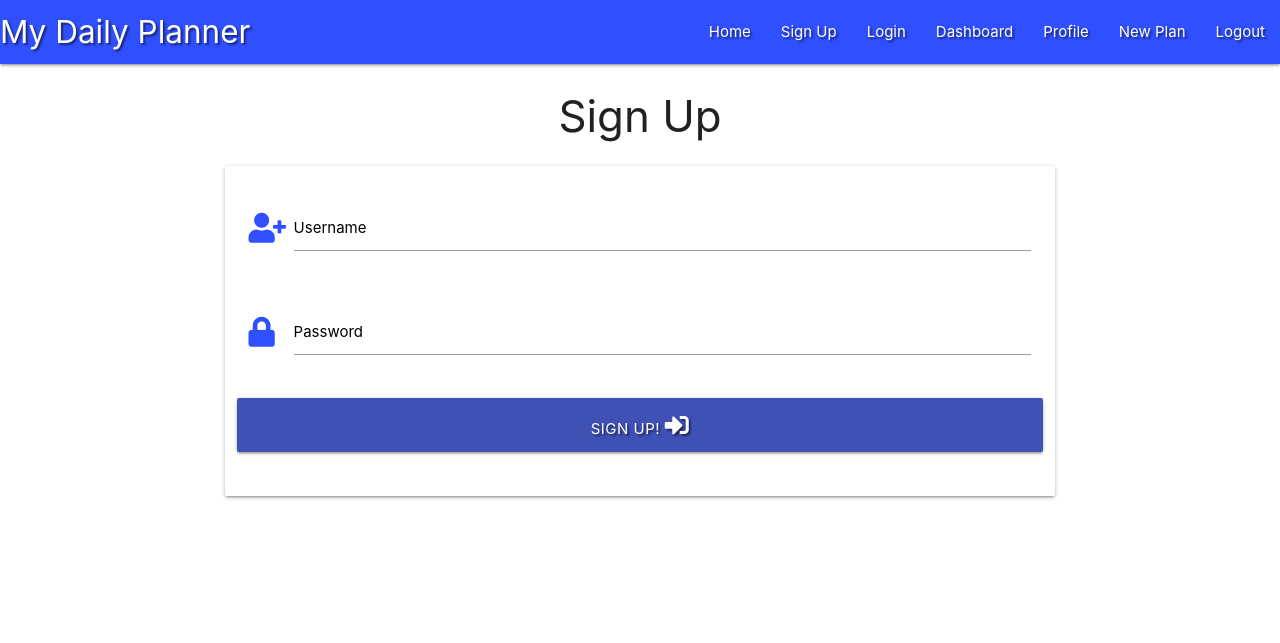
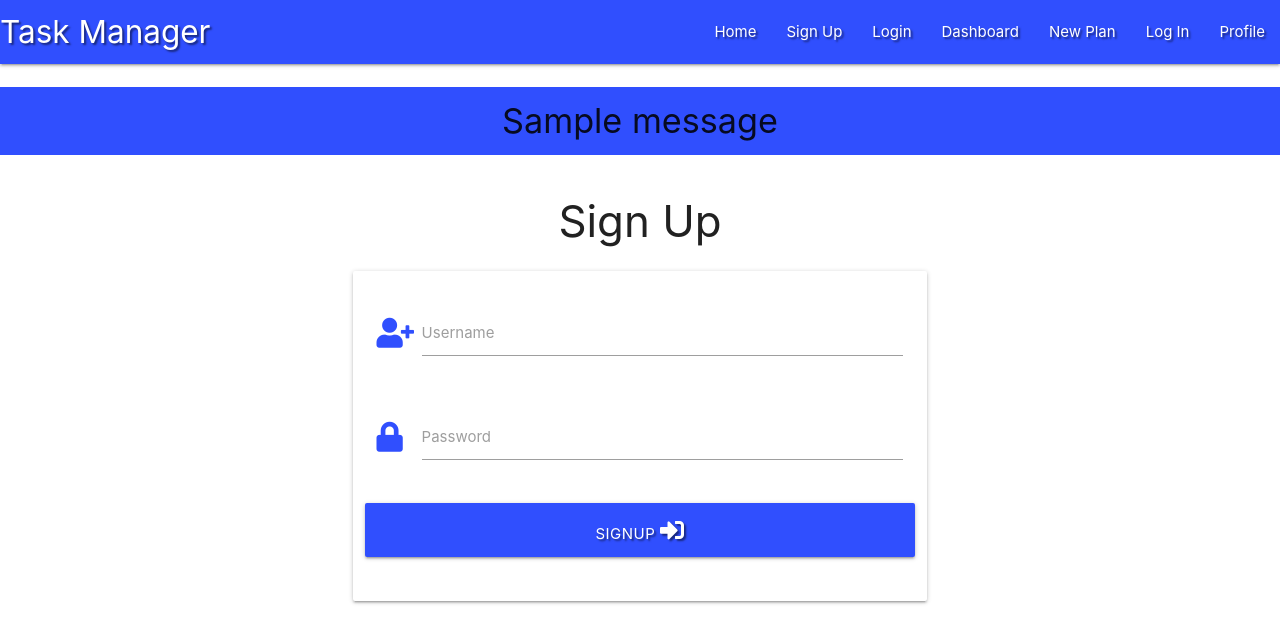
Before and after one commit to qplatt/My-Daily-Planner, a Flask app: page /signup in a window 1280 px wide. Shown: the top 643 px of the page. Run offline with Flask 2, Linux system fonts and the light colour scheme; one stand-in notice (Sample message) is shown; some libraries are stand-ins or nearby versions.

Commit message:
Add signup functionality

```diff
--- a/app.py
+++ b/app.py
@@ -13,14 +13,12 @@ app = Flask(__name__)
 
 app.config["MONGO_DBNAME"] = os.environ.get("MONGO_DBNAME")
 app.config["MONGO_URI"] = os.environ.get("MONGO_URI")
-app.secret_key = os.environ.get("SECERT_KEY")
+app.secret_key = os.environ.get("SECRET_KEY")
 
 mongo = PyMongo(app)
 
 
 @app.route("/")
-
-
 @app.route("/get_plans")
 def get_plans():
     plans = mongo.db.plans.find()
@@ -29,6 +27,24 @@ def get_plans():
 
 @app.route("/signup", methods=["GET", "POST"])
 def signup():
+    if request.method == "POST":
+        # check if username already exists in db
+        existing_user = mongo.db.users.find_one(
+            {"username": request.form.get("username").lower()})
+
+        if existing_user:
+            flash("Username already exists")
+            return redirect(url_for("signup"))
+
+        signup = {
+            "username": request.form.get("username").lower(),
+            "password": generate_password_hash(request.form.get("password"))
+        }
+        mongo.db.users.insert_one(signup)
+
+        # put the new user into 'session' cookie
+        session["user"] = request.form.get("username").lower()
+        flash("Sign Up Complete!")
     return render_template("signup.html")
 
 
--- a/static/css/style.css
+++ b/static/css/style.css
@@ -1,33 +1,8 @@
 .text-shadow {
     text-shadow: 2px 2px 2px rgba(0, 0, 0, 0.5);
 }
-/* label color */
-.input-field label {
-    color: #000;
-  }
-/* label focus color */
-.input-field input[type=text]:focus + label {
-    color: #000;
-  }
-  /* label underline focus color */
-.input-field input[type=text]:focus {
-    border-bottom: 1px solid #000;
-    box-shadow: 0 1px 0 0 #000;
-  }
 
-/* valid color */
-.input-field input[type=text].valid {
-    border-bottom: 1px solid #000;
-    box-shadow: 0 1px 0 0 #000;
-  }
 
-/* invalid color */
-.input-field input[type=text].invalid {
-    border-bottom: 1px solid #000;
-    box-shadow: 0 1px 0 0 #000;
-  }
-/* icon prefix focus color */
-.input-field .prefix.active {
-    color: #000;
-
-    }
+.flashes h4 {
+    line-height: 2;
+}
--- a/templates/base.html
+++ b/templates/base.html
@@ -2,7 +2,6 @@
 <html lang="en">
 <head>
     <meta charset="UTF-8">
-    <meta http-equiv="X-UA-Compatible" content="IE=edge">
     <meta name="viewport" content="width=device-width, initial-scale=1.0">
     <link rel="stylesheet" href="https://cdnjs.cloudflare.com/ajax/libs/font-awesome/5.13.1/css/all.min.css"
         integrity="sha512-xA6Hp6oezhjd6LiLZynuukm80f8BoZ3OpcEYaqKoCV3HKQDrYjDE1Gu8ocxgxoXmwmSzM4iqPvCsOkQNiu41GA==" crossorigin="anonymous" type="text/css">
@@ -10,45 +9,61 @@
     <link rel="stylesheet" href="{{ url_for('static', filename='css/style.css') }}" type="text/css">
     {% block styles %}
     {% endblock %}
-    <title>My Daily Planner</title>
+    <title>Task Manager</title>
 </head>
 <body>
 
 	<header>
         <!-- top navbar -->
-        <nav class= "nav-extended text-shadow indigo accent-4" >
+		<nav class="nav-extended text-shadow indigo accent-4">
 			<div class="nav-wrapper">
-            <a href="{{ url_for('get_plans') }}" class="brand-logo">My Daily Planner</a>
-            <a href="#" data-target="mobile-demo" class="sidenav-trigger"><i class="fas fa-bars"></i></a>
+				<a href="{{ url_for('get_plans') }}" class="brand-logo">Task Manager</a>
+				<a href="#" data-target="mobile-demo" class="sidenav-trigger right"><i class="fas fa-bars"></i></a>
 				<ul class="right hide-on-med-and-down">
 					<li><a href="{{ url_for('get_plans') }}">Home</a></li>
 					<li><a href="{{ url_for('signup') }}">Sign Up</a></li>
 					<li><a href="#">Login</a></li>
 					<li><a href="#">Dashboard</a></li>
+					<li><a href="#">New Plan</a></li>
+					<li><a href="#">Log In</a></li>
 					<li><a href="#">Profile</a></li>
-                <li><a href="#">New Plan</a></li>
-                <li><a href="#">Logout</a></li>
 				</ul>
 			</div>
 		</nav>
 
         <!-- mobile sidenav -->
 		<ul class="sidenav" id="mobile-demo">
-            <li><h4 class="center-align indigo-text text-accent-4">My Daily Planner</h4></li>
+            <li><h4 class="center-align indigo-text text-accent-4">Task Manager</h4></li>
             <li><a href="{{ url_for('get_plans') }}">Home</a></li>
-            <li><a href="#">Sign Up</a></li>
+				<li><a href="{{ url_for('signup') }}">Sign Up</a></li>
 				<li><a href="#">Login</a></li>
 				<li><a href="#">Dashboard</a></li>
+				<li><a href="#">New Plan</a></li>
+				<li><a href="#">Log In</a></li>
 				<li><a href="#">Profile</a></li>
-            <li><a href="#">New Plan</a></li>
-            <li><a href="#">Logout</a></li>
 		</ul>
+	</header>
 
-    </header>
-    {% block content%}
+    <section>
+        <!-- flash messages -->
+        {% with messages = get_flashed_messages() %}
+            {% if messages %}
+                {% for message in messages %}
+                    <div class="row flashes">
+                        <h4 class="indigo accent-4 center-align">{{ message }}</h4>
+                    </div>
+                {% endfor %}
+            {% endif %}
+        {% endwith %}
+    </section>
+
+    <main class="container">
+        {% block content %}
         {% endblock %}
+    </main>
 
-    <script src="https://code.jquery.com/jquery-3.6.0.min.js" integrity="sha256-/xUj+3OJU5yExlq6GSYGSHk7tPXikynS7ogEvDej/m4=" crossorigin="anonymous"></script>
+    <script src="https://code.jquery.com/jquery-3.5.1.min.js"
+        integrity="sha256-9/aliU8dGd2tb6OSsuzixeV4y/faTqgFtohetphbbj0=" crossorigin="anonymous"></script>
     <script src="https://cdnjs.cloudflare.com/ajax/libs/materialize/1.0.0/js/materialize.min.js"></script>
     <script src="{{ url_for('static', filename='js/script.js') }}"></script>
     {% block scripts %}
--- a/templates/signup.html
+++ b/templates/signup.html
@@ -10,7 +10,8 @@
                 <div class="row">
 					<div class="input-field col s12">
 						<i class="fas fa-user-plus prefix indigo-text text-accent-4"></i>
-						<input id="username" name="username" type="text" class="validate">
+						<input id="username" name="username" type="text" minlength="5"
+                            maxlength="15" pattern="^[a-zA-Z0-9]{5,15}$" class="validate" required>
 						<label for="username">Username</label>
 					</div>
                 </div>
@@ -18,14 +19,15 @@
                 <div class="row">
                     <div class="input-field col s12">
 						<i class="fas fa-lock prefix indigo-text text-accent-4"></i>
-                        <input id="password" name="password" type="password" class="validate">
+                        <input id="password" name="password" type="password" minlength="5"
+                            maxlength="15" pattern="^[a-zA-Z0-9]{5,15}$" class="validate" required>
                         <label for="password">Password</label>
                     </div>
                 </div>
-                <!-- register -->
+                <!-- signup -->
                 <div class="row">
-                    <button type="submit" class="col s12 btn-large indigo text-accent-4 text-shadow">
-                        Sign Up! <i class="fas fa-sign-in-alt"></i>
+                    <button type="submit" class="col s12 btn-large indigo accent-4 text-shadow">
+                        Signup <i class="fas fa-sign-in-alt"></i>
                     </button>
                 </div>
             </div>
```
Also changed, not shown: static/imgs/logo.png (added). Lines whose indentation alone changed are shown as unchanged.
